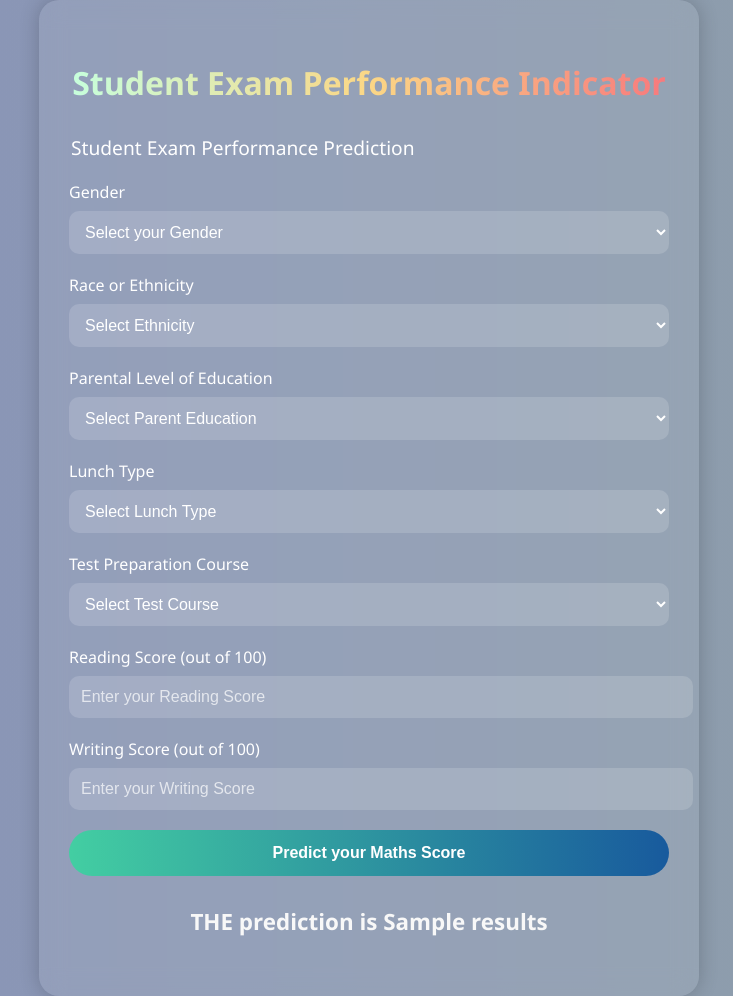
After one commit to KaushikAdiraju/mlprojects, a Flask app: template templates/prediction.html in a window 1280 px wide. The commit adds this page. Shown: the whole page, without its empty margins (271-1004 px from the left). Run offline with Flask 3, Linux system fonts and the light colour scheme; the template is opened without the code that fills it: most values are stand-ins (such as "Sample title", 1, 10 or a date in 2020).

Commit message:
New Commit

```diff
--- a/templates/index.html
+++ b/templates/index.html
@@ -99,13 +99,13 @@
   <div class="container">
     <div class="title">Student Mark Predictor</div>
     <div class="subtitle">Unlock academic insights with a touch of AI – Predict student performance smarter and better</div>
-    <button class="btn" onclick="getStarted()">🚀 Get Started</button>
+    <button class="btn" onclick="window.location.href='/predict'">🚀 Get Started</button>
     <div class="footer">Crafted with ✨ for future thinkers</div>
   </div>
 
   <script>
     function getStarted() {
-      window.location.href = "predict.html"; // Replace this with your prediction page
+      window.location.href = "prediction.html"; // Replace this with your prediction page
     }
   </script>
 </body>
--- /dev/null
+++ b/templates/prediction.html
@@ -0,0 +1,185 @@
+<!DOCTYPE html>
+<html lang="en">
+<head>
+  <meta charset="UTF-8">
+  <title>Student Exam Performance Indicator</title>
+  <style>
+    body {
+      margin: 0;
+      padding: 0;
+      font-family: 'Segoe UI', sans-serif;
+      background: linear-gradient(270deg,
+        #a18cd1, #8e9eab, #7f7fd5, #8fd3f4,
+        #fceabb, #f8b500, #f88f70
+      );
+      background-size: 1600% 1600%;
+      animation: vibgyorFlow 25s ease infinite;
+      display: flex;
+      justify-content: center;
+      align-items: center;
+      min-height: 100vh;
+    }
+
+    @keyframes vibgyorFlow {
+      0% { background-position: 0% 50%; }
+      50% { background-position: 100% 50%; }
+      100% { background-position: 0% 50%; }
+    }
+
+    .form-container {
+      background: rgba(255, 255, 255, 0.08);
+      backdrop-filter: blur(12px);
+      border-radius: 20px;
+      padding: 40px 30px;
+      width: 90%;
+      max-width: 600px;
+      color: #fff;
+      box-shadow: 0 0 20px rgba(0, 0, 0, 0.2);
+    }
+
+    h1 {
+      text-align: center;
+      font-size: 2rem;
+      margin-bottom: 30px;
+      background: linear-gradient(to right, #c6ffdd, #fbd786, #f7797d);
+      -webkit-background-clip: text;
+      -webkit-text-fill-color: transparent;
+    }
+
+    legend {
+      font-size: 1.2rem;
+      margin-bottom: 20px;
+    }
+
+    .mb-3 {
+      margin-bottom: 20px;
+    }
+
+    label {
+      display: block;
+      margin-bottom: 8px;
+      font-weight: 500;
+    }
+
+    select,
+    input[type="number"] {
+      width: 100%;
+      padding: 12px;
+      border-radius: 10px;
+      border: none;
+      background: rgba(255, 255, 255, 0.15);
+      color: white;
+      font-size: 1rem;
+    }
+
+    select option,
+    input::placeholder {
+      color: rgba(255, 255, 255, 0.7);
+    }
+
+    .btn {
+      background: linear-gradient(to right, #43cea2, #185a9d);
+      border: none;
+      color: #fff;
+      padding: 14px;
+      width: 100%;
+      border-radius: 30px;
+      font-size: 1rem;
+      font-weight: bold;
+      cursor: pointer;
+      transition: transform 0.2s ease, box-shadow 0.2s ease;
+    }
+
+    .btn:hover {
+      transform: scale(1.03);
+      box-shadow: 0 0 10px rgba(24, 90, 157, 0.6);
+    }
+
+    h2 {
+      text-align: center;
+      margin-top: 30px;
+      font-size: 1.4rem;
+      color: #f8f8f8;
+    }
+  </style>
+</head>
+<body>
+  <div class="form-container">
+    <h1>Student Exam Performance Indicator</h1>
+
+    <form action="{{ url_for('predict') }}" method="post">
+      <legend>Student Exam Performance Prediction</legend>
+
+      <div class="mb-3">
+        <label>Gender</label>
+        <select name="gender" required>
+          <option selected disabled value="">Select your Gender</option>
+          <option value="male">Male</option>
+          <option value="female">Female</option>
+        </select>
+      </div>
+
+      <div class="mb-3">
+        <label>Race or Ethnicity</label>
+        <select name="ethnicity" required>
+          <option selected disabled value="">Select Ethnicity</option>
+          <option value="group A">Group A</option>
+          <option value="group B">Group B</option>
+          <option value="group C">Group C</option>
+          <option value="group D">Group D</option>
+          <option value="group E">Group E</option>
+        </select>
+      </div>
+
+      <div class="mb-3">
+        <label>Parental Level of Education</label>
+        <select name="parental_level_of_education" required>
+          <option selected disabled value="">Select Parent Education</option>
+          <option value="associate's degree">Associate's degree</option>
+          <option value="bachelor's degree">Bachelor's degree</option>
+          <option value="high school">High school</option>
+          <option value="master's degree">Master's degree</option>
+          <option value="some college">Some college</option>
+          <option value="some high school">Some high school</option>
+        </select>
+      </div>
+
+      <div class="mb-3">
+        <label>Lunch Type</label>
+        <select name="lunch" required>
+          <option selected disabled value="">Select Lunch Type</option>
+          <option value="free/reduced">Free/Reduced</option>
+          <option value="standard">Standard</option>
+        </select>
+      </div>
+
+      <div class="mb-3">
+        <label>Test Preparation Course</label>
+        <select name="test_preparation_course" required>
+          <option selected disabled value="">Select Test Course</option>
+          <option value="none">None</option>
+          <option value="completed">Completed</option>
+        </select>
+      </div>
+
+      <div class="mb-3">
+        <label>Reading Score (out of 100)</label>
+        <input type="number" name="reading_score" placeholder="Enter your Reading Score" min="0" max="100" required>
+      </div>
+
+      <div class="mb-3">
+        <label>Writing Score (out of 100)</label>
+        <input type="number" name="writing_score" placeholder="Enter your Writing Score" min="0" max="100" required>
+      </div>
+
+      <div class="mb-3">
+        <input class="btn" type="submit" value="Predict your Maths Score" />
+      </div>
+    </form>
+
+    <h2>
+       THE  prediction is {{results}}
+    </h2>
+  </div>
+</body>
+</html>
```
Also changed, not shown: pred_app.py (+45 -4 lines), src/pipeline/prediction.py (+59 -0 lines).
